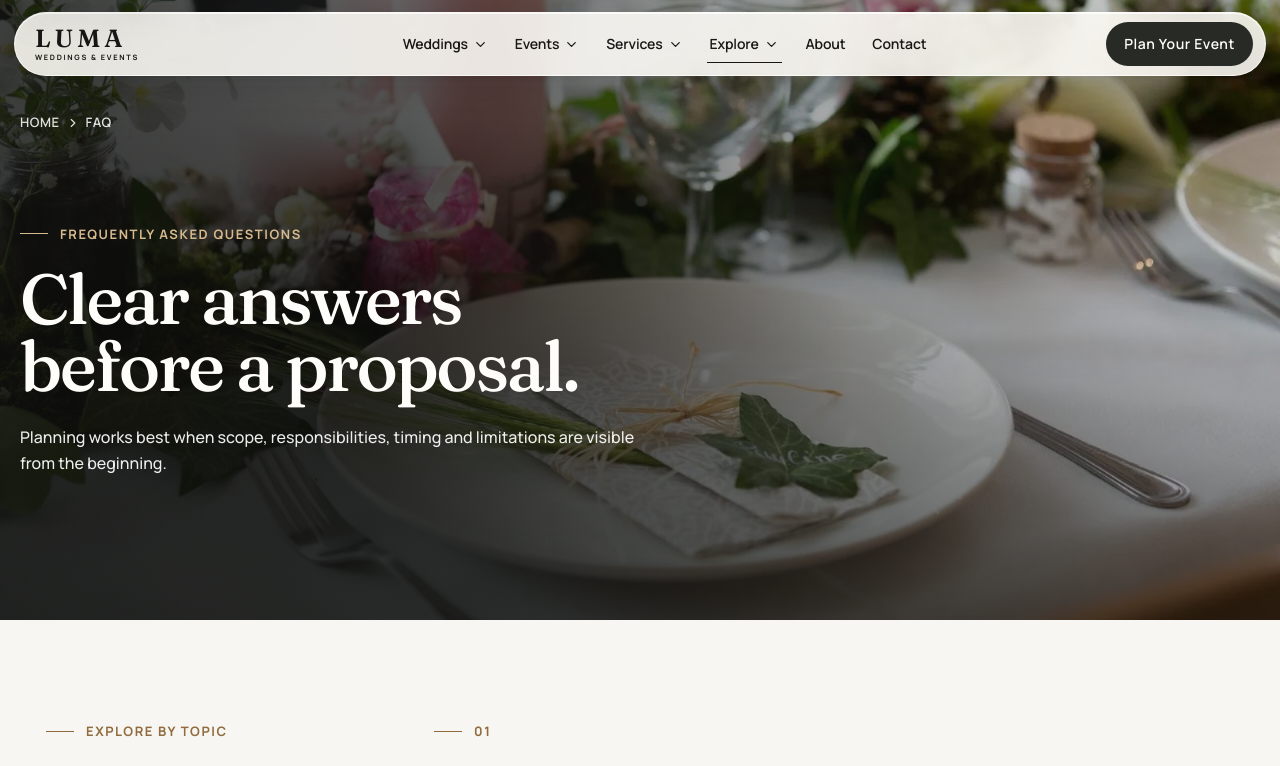
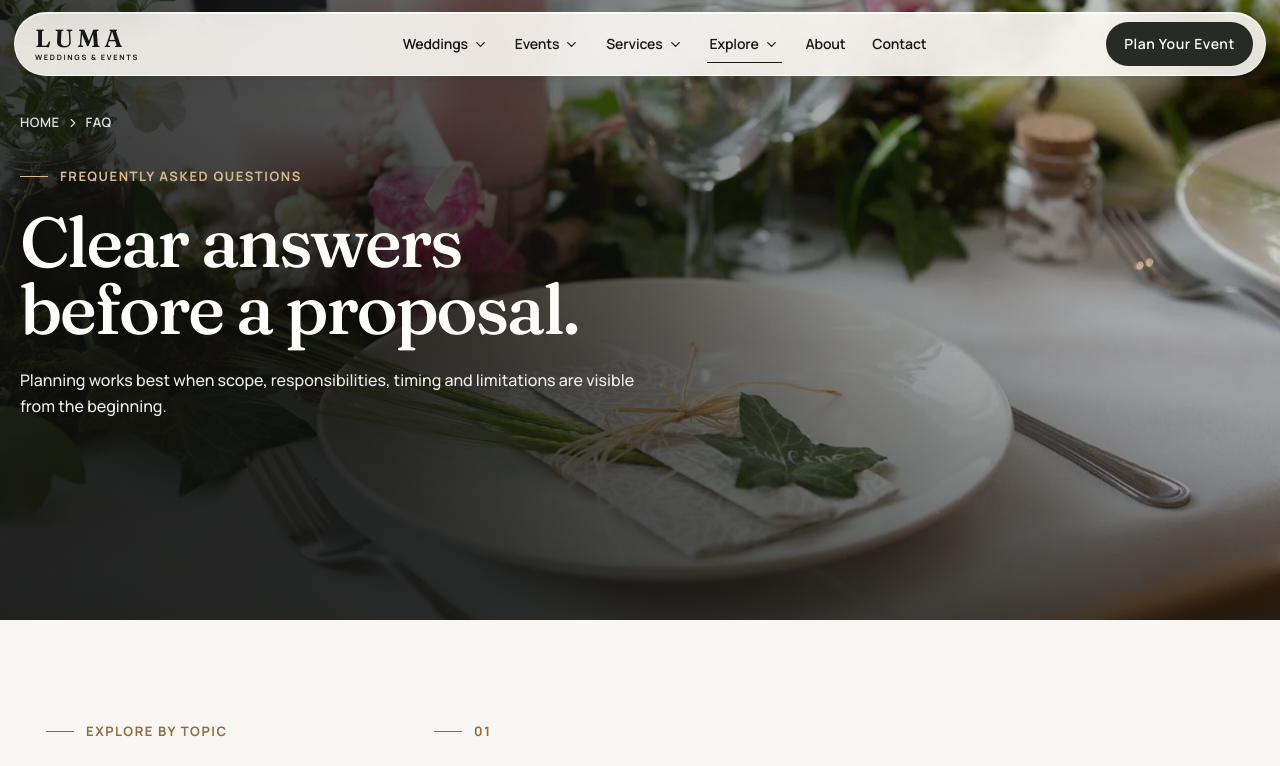
Before and after one commit to MSPixelPulseAgency/wedding-planner, a React (Vite) app: page /faq in a window 1280 px wide. Shown: the top 766 px of the page. Built offline with nearby package versions, Linux system fonts and the light colour scheme.

Commit message:
fix: tighten shared detail heroes

```diff
--- a/src/styles/components.css
+++ b/src/styles/components.css
@@ -41,8 +41,8 @@
 .page-hero--compact { height: 620px; min-height: 560px; }
 .page-hero__media, .page-hero__shade { position: absolute; inset: 0; }
 .page-hero__shade { background: radial-gradient(circle at 24% 64%, rgba(10,11,9,.6), transparent 52%), linear-gradient(90deg, rgba(16,17,15,.78) 0%, rgba(16,17,15,.42) 56%, rgba(16,17,15,.14) 100%), linear-gradient(0deg, rgba(16,17,15,.54), transparent 52%); }
-.page-hero__content { position: relative; z-index: 1; min-height: 100%; display: flex; flex-direction: column; justify-content: flex-end; padding-top: 112px; padding-bottom: clamp(66px, 9vw, 120px); }
-.page-hero__content > .breadcrumbs { margin-bottom: auto; }
+.page-hero__content { position: relative; z-index: 1; min-height: 100%; display: flex; flex-direction: column; justify-content: flex-start; padding-top: 112px; padding-bottom: clamp(66px, 9vw, 120px); }
+.page-hero__content > .button { width: fit-content; max-width: 100%; align-self: flex-start; }
 .page-hero__content h1 { max-width: 1000px; margin-bottom: 24px; font-size: var(--type-hero-title); }
 .page-hero__text { max-width: 650px; margin-bottom: 28px; color: rgba(255,255,255,.92); font-size: clamp(1rem, 1.2vw, 1.125rem); font-weight: 500; }
 .breadcrumbs { margin-bottom: 34px; }
```
